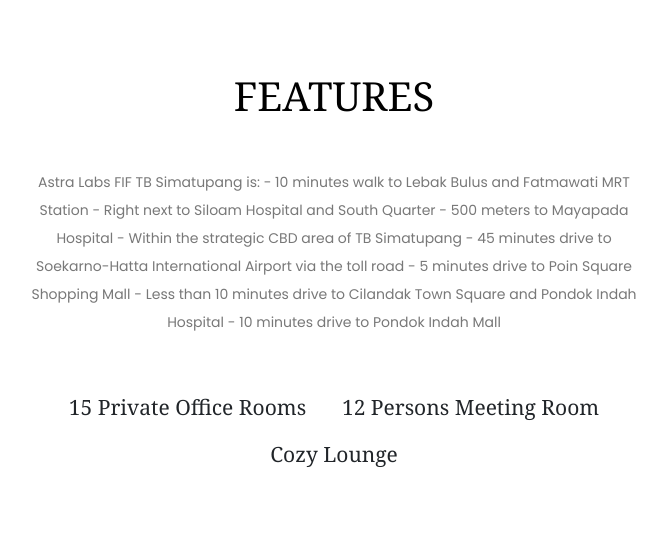
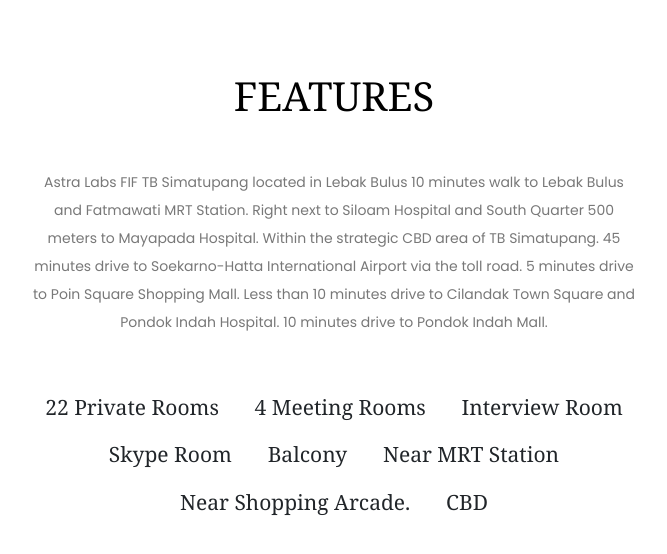
Before and after one commit to kemtol/wellspace, a Jekyll site: the page built from _product/astra-labs-fif-tb-simatupang.markdown, in a window 1280 px wide and 900 px high, scrolled down 1831 px, cut to the strip 88-659 px from the top of the window. Shown: the top 554 px of the strip, without its empty margins (306-973 px from the left). Built offline with Jekyll 4.4.1, drawn with Linux system fonts in a browser that asks for light colours; nearby versions of some CDN libraries; library files that are not in the unit come from our copies.

Commit message:
Updated Astra Labs Fif Tb Simatupang

```diff
--- a/_product/astra-labs-fif-tb-simatupang.markdown
+++ b/_product/astra-labs-fif-tb-simatupang.markdown
@@ -10,16 +10,21 @@
 - "/uploads/1-8ebfad.jpg"
 address: Jl. TB Simatupang Kav. 15, Menara FIF, 2nd Floor, RT.4/RW.1, Lb. Bulus, Cilandak,
   Jakarta Selatan, Daerah Khusus Ibukota Jakarta 12440
-featuresdesc: |-
-  Astra Labs FIF TB Simatupang is:
-  - 10 minutes walk to Lebak Bulus and Fatmawati MRT Station
-  - Right next to Siloam Hospital and South Quarter
-  - 500 meters to Mayapada Hospital
-  - Within the strategic CBD area of TB Simatupang
-  - 45 minutes drive to Soekarno-Hatta International Airport via the toll road
-  - 5 minutes drive to Poin Square Shopping Mall
-  - Less than 10 minutes drive to Cilandak Town Square and Pondok Indah Hospital
-  - 10 minutes drive to Pondok Indah Mall
+featuresdesc: Astra Labs FIF TB Simatupang located in Lebak Bulus 10 minutes walk
+  to Lebak Bulus and Fatmawati MRT Station. Right next to Siloam Hospital and South
+  Quarter 500 meters to Mayapada Hospital. Within the strategic CBD area of TB Simatupang.
+  45 minutes drive to Soekarno-Hatta International Airport via the toll road. 5 minutes
+  drive to Poin Square Shopping Mall. Less than 10 minutes drive to Cilandak Town
+  Square and Pondok Indah Hospital. 10 minutes drive to Pondok Indah Mall.
+featureslist:
+- 22 Private Rooms
+- 4 Meeting Rooms
+- Interview Room
+- Skype Room
+- Balcony
+- Near MRT Station
+- Near Shopping Arcade.
+- CBD
 video: <iframe width="100%" height="640" src="https://www.youtube.com/embed/35iok_pqI6Q"
   frameborder="0" allow="accelerometer; autoplay; encrypted-media; gyroscope; picture-in-picture"
   allowfullscreen></iframe>
```
